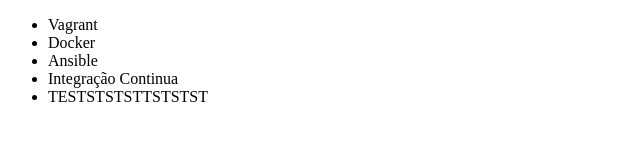
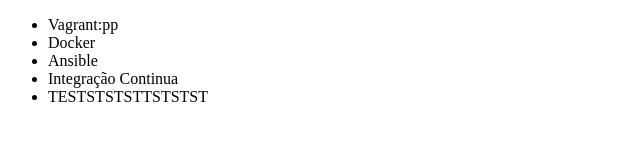
Before and after one commit to alexist98/alura-git, a plain HTML site: page index.html in a window 1280 px wide. Shown: the full height of the page, 0-640 px from the left. Drawn offline with Linux system fonts and the light colour scheme.

Commit message:
Mudando nome curso

```diff
--- a/index.html
+++ b/index.html
@@ -6,7 +6,7 @@
 </head>
 <body>
     <ul>
-        <li>Vagrant</li>
+        <li>Vagrant:pp</li>
         <li>Docker</li>
         <li>Ansible</li>
         <li>Integração Continua</li>
```
